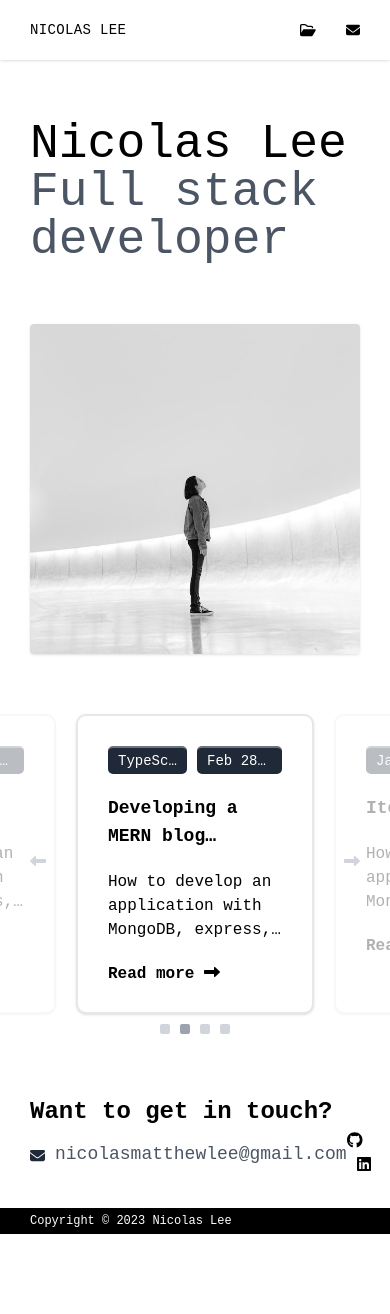
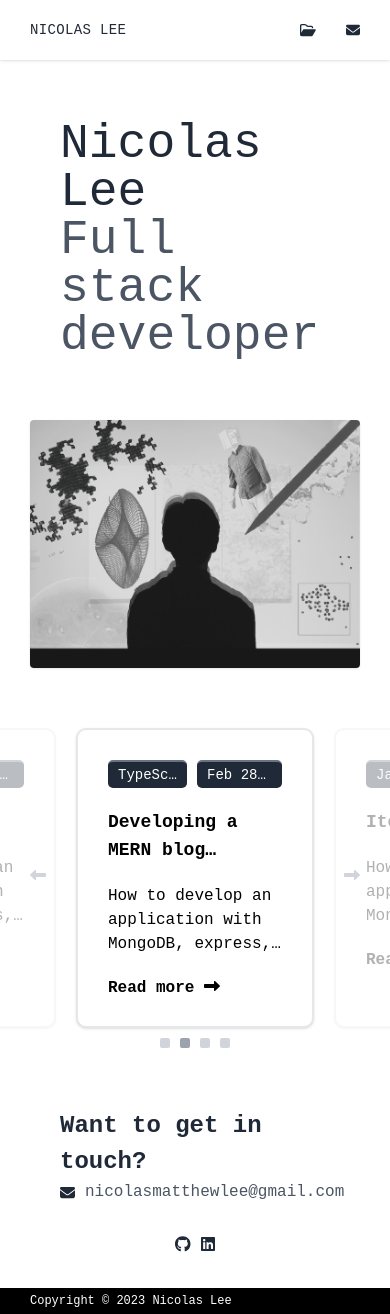
Before and after one commit to nicolasmatthewlee/personal-site, a React (Create React App) app: page / in a window 390 px wide. Before the commit the page ends 1234 px from the top, so only its background shows below. Built offline with nearby package versions, Linux system fonts and the light colour scheme.

Commit message:
adjusted responsive layout: 1. adjusted title responsiveness and spacing to better align with portfolio, 2. adjusted footer spacing to match, 3. adjusted font-weight and color of header and header icons

```diff
--- a/src/app.tsx
+++ b/src/app.tsx
@@ -8,7 +8,10 @@ function App() {
   return (
     <div className="overflow-x-hidden">
       <Header />
-      <div id="top" className="py-[30px] pt-[120px] pb-[30px] space-y-[60px]">
+      <div
+        id="top"
+        className="pt-[120px] pb-[30px] sm:pb-[60px] space-y-[60px]"
+      >
         <Title />
         <Portfolio />
         <Footer />
--- a/src/components/footer.tsx
+++ b/src/components/footer.tsx
@@ -4,10 +4,12 @@ import { faGithub, faLinkedin } from "@fortawesome/free-brands-svg-icons";
 
 export const Footer = () => {
   return (
-    <div className="px-[30px]" id="contact">
-      <h2 className="text-[24px] font-bold">Want to get in touch?</h2>
+    <div className="px-[60px] sm:px-[75px]" id="contact">
+      <h2 className="text-[24px] font-bold text-gray-800">
+        Want to get in touch?
+      </h2>
       <div className="flex">
-        <div className="text-[18px] flex flex-1 items-center text-gray-600">
+        <div className="text-[16px] sm:text-[18px] flex flex-1 items-center text-gray-600">
           <FontAwesomeIcon
             icon={faEnvelope}
             className="mr-[10px] text-[15px] text-gray-800 pt-[2px]"
@@ -16,7 +18,7 @@ export const Footer = () => {
             nicolasmatthewlee@gmail.com
           </a>
         </div>
-        <div className="space-x-[10px]">
+        <div className="space-x-[10px] hidden sm:inline text-gray-800">
           <a href="https://github.com/nicolasmatthewlee">
             <FontAwesomeIcon icon={faGithub} />
           </a>
@@ -25,6 +27,14 @@ export const Footer = () => {
           </a>
         </div>
       </div>
+      <div className="space-x-[10px] sm:hidden pt-[30px] flex justify-center text-gray-800">
+        <a href="https://github.com/nicolasmatthewlee">
+          <FontAwesomeIcon icon={faGithub} />
+        </a>
+        <a href="https://www.linkedin.com/in/nicolas-matthew-lee">
+          <FontAwesomeIcon icon={faLinkedin} />
+        </a>
+      </div>
     </div>
   );
 };
--- a/src/components/header.tsx
+++ b/src/components/header.tsx
@@ -5,15 +5,15 @@ import { faEnvelope } from "@fortawesome/free-solid-svg-icons";
 
 export const Header = () => {
   return (
-    <div className="bg-white h-[60px] fixed shadow w-full flex items-center space-x-[30px] px-[30px] py-[10px] text-sm tracking-wide z-50">
+    <div className="bg-white h-[60px] fixed shadow w-full flex items-center space-x-[30px] px-[30px] py-[10px] text-sm tracking-wide z-50 text-gray-800 font-medium">
       <a href="#top" className="flex-1">
         NICOLAS LEE
       </a>
-      <a href="#portfolio" className="flex items-center space-x-[10px]">
+      <a href="#portfolio" className="flex items-center space-x-[5px]">
         <FontAwesomeIcon icon={faFolderOpen} />
         <h1 className="hidden sm:inline">PORTFOLIO</h1>
       </a>
-      <a href="#contact" className="flex items-center space-x-[10px]">
+      <a href="#contact" className="flex items-center space-x-[5px]">
         <FontAwesomeIcon icon={faEnvelope} />
         <h1 className="hidden sm:inline">CONTACT</h1>
       </a>
--- a/src/components/title.tsx
+++ b/src/components/title.tsx
@@ -1,25 +1,25 @@
-import PROFILE from "../assets/placeholder.jpg";
+import IMAGE from "../assets/header.png";
 
 export const Title = () => {
   return (
     <div
-      className="w-full flex flex-col px-[30px] space-y-[60px]
-    lg:flex-row lg:space-y-0 lg:justify-end lg:items-center lg:px-[10%]"
+      className="w-full flex flex-col justify-center space-y-[60px] px-[60px]
+    lg:space-x-[30px] lg:flex-row lg:space-y-0 lg:justify-around lg:items-center"
     >
-      <div
-        className="
-      lg:absolute lg:left-[30px] lg:top-[150px] lg:px-[5%]"
-      >
-        <h1 className="text-5xl font-medium">Nicolas Lee</h1>
-        <h1 className="text-5xl text-gray-600 relative">
-          Full stack developer
+      <div className="z-10 text-gray-800">
+        <h1 className="text-5xl font-medium">
+          Nicolas Lee
+          <br />
+          <span className="text-gray-600 font-normal lg:whitespace-nowrap">
+            Full stack developer
+          </span>
         </h1>
       </div>
       <div className="flex justify-center">
         <img
-          src={PROFILE}
+          src={IMAGE}
           alt="nicolas lee"
-          className="rounded object-fit w-[330px] shadow"
+          className="rounded object-fit max-w-[330px] shadow opacity-90"
         />
       </div>
     </div>
```
Also changed, not shown: src/assets/header.png (added).
